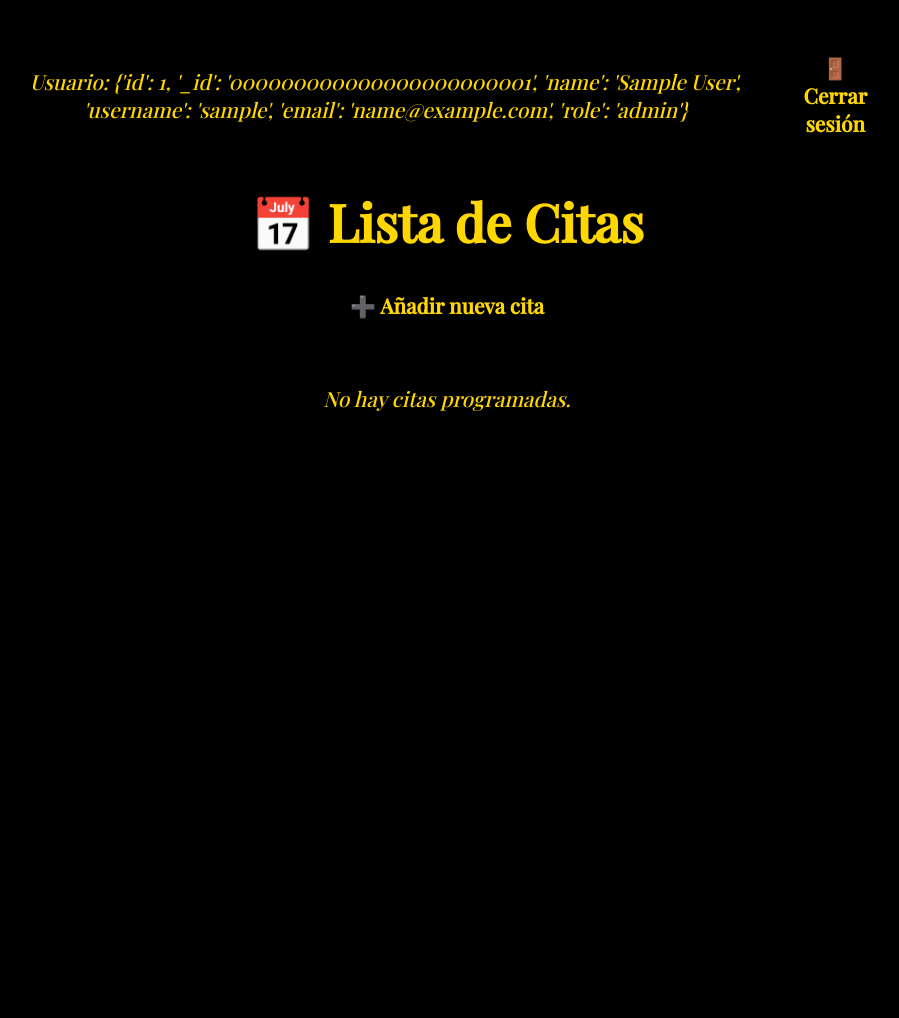
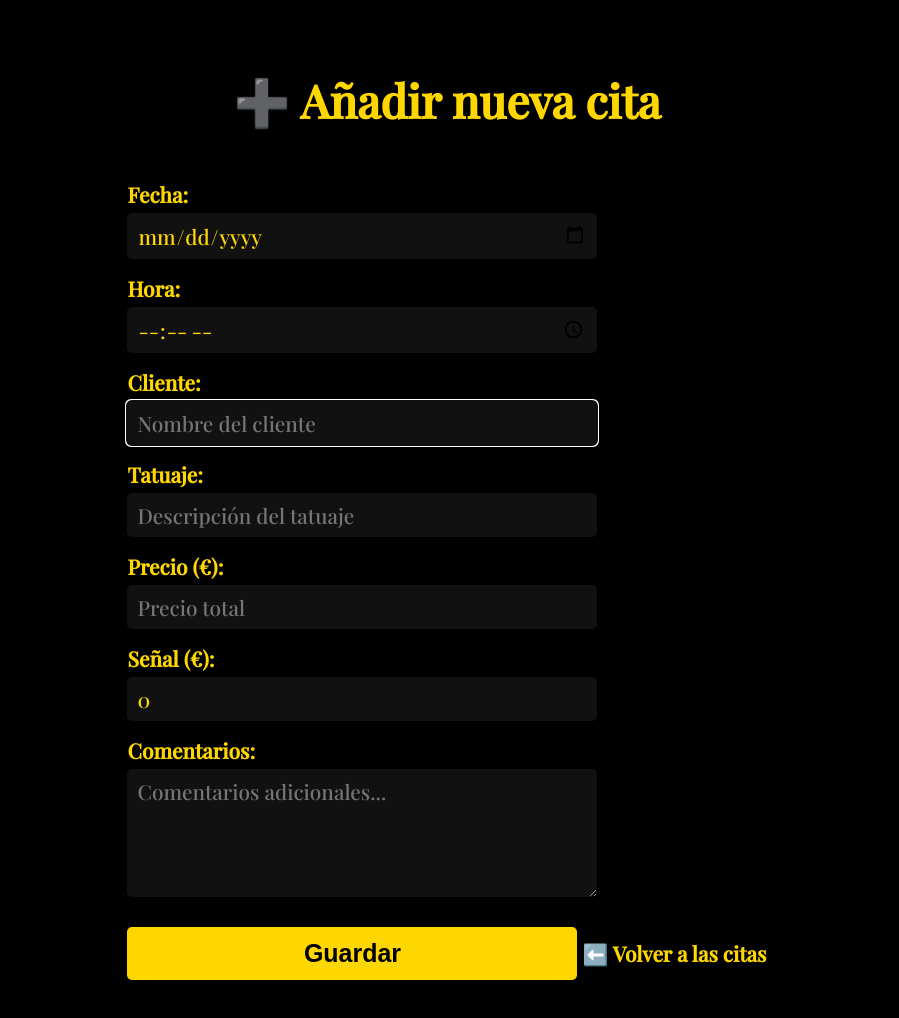
Before and after one commit to phoenixgabba/Agenda-Citas, a Flask app: page /nueva in a window 1280 px wide. Shown: the whole page, without its empty margins (193-1092 px from the left). Before the commit the page ends 411 px from the top, so only its background shows below. Run offline with Flask 3, Linux system fonts and the light colour scheme; the visitor is signed in with stand-in values (Sample User, id 1).

Commit message:
nueva_cita.html

```diff
--- a/templates/nueva_cita.html
+++ b/templates/nueva_cita.html
@@ -2,8 +2,7 @@
 <html lang="es">
 <head>
     <meta charset="UTF-8">
-    <meta name="viewport" content="width=device-width, initial-scale=1.0">
-    <title>Gestor de Citas</title>
+    <title>Nueva Cita</title>
     <link href="https://fonts.googleapis.com/css2?family=Playfair+Display:wght@500&display=swap" rel="stylesheet">
     <style>
         body {
@@ -14,143 +13,84 @@
             padding: 30px;
             font-size: 1.3em;
         }
-        table {
-            margin: 0 auto;
-            border-collapse: collapse;
-            width: 90%;
-            max-width: 900px;
+        form {
+            margin-top: 20px;
+            display: inline-block;
+            text-align: left;
+            max-width: 450px;
+            width: 100%;
         }
-        th, td {
-            border: 1px solid #FFD700;
-            padding: 10px 15px;
+        label {
+            display: block;
+            margin-top: 15px;
+            font-weight: bold;
         }
-        th {
-            background-color: #222;
+        input, textarea {
+            width: 100%;
+            padding: 8px 10px;
+            margin-top: 5px;
+            border: none;
+            border-radius: 5px;
+            background-color: #111;
+            color: #FFD700;
+            font-family: inherit;
+            font-size: 1em;
+            resize: vertical;
         }
-        td {
-            background-color: #111;
+        button {
+            margin-top: 25px;
+            padding: 12px 25px;
+            background-color: #FFD700;
+            color: #000;
+            border: none;
+            border-radius: 5px;
+            cursor: pointer;
+            font-weight: bold;
+            font-size: 1.2em;
+            width: 100%;
         }
         a {
             color: #FFD700;
             text-decoration: none;
+            display: inline-block;
+            margin-top: 25px;
             font-weight: bold;
-            margin: 15px;
-            display: inline-block;
         }
         a:hover {
             text-decoration: underline;
         }
-        .flash-success {
-            color: #0f0;
-            margin-bottom: 20px;
-            font-weight: bold;
-        }
-        .flash-error {
-            color: #f33;
-            margin-bottom: 20px;
-            font-weight: bold;
-        }
-        .flash-warning {
-            color: #ffa500;
-            margin-bottom: 20px;
-            font-weight: bold;
-        }
-        .flash-info {
-            color: #00f;
-            margin-bottom: 20px;
-            font-weight: bold;
-        }
         h1 {
-            margin-bottom: 20px;
-            font-size: 2.5em;
-        }
-        .no-citas {
-            margin-top: 50px;
-            font-style: italic;
-        }
-        button.eliminar-btn {
-            background: none;
-            border: none;
-            color: #FFD700;
-            cursor: pointer;
-            font-weight: bold;
-            font-size: 1em;
-            padding: 0;
-        }
-        button.eliminar-btn:hover {
-            text-decoration: underline;
-        }
-        .top-bar {
-            display: flex;
-            justify-content: space-between;
-            align-items: center;
-            max-width: 900px;
-            margin: 0 auto 30px;
-            padding: 0 10px;
-        }
-        .top-bar span {
-            font-style: italic;
+            margin-bottom: 15px;
+            font-size: 2.2em;
         }
     </style>
 </head>
 <body>
+    <h1>➕ Añadir nueva cita</h1>
+    <form method="POST">
+        <label for="fecha">Fecha:</label>
+        <input type="date" name="fecha" id="fecha" required>
 
-    <div class="top-bar">
-        <span>Usuario: {{ session.usuario }}</span>
-        <a href="/logout">🚪 Cerrar sesión</a>
-    </div>
+        <label for="hora">Hora:</label>
+        <input type="time" name="hora" id="hora" required>
 
-    {% with messages = get_flashed_messages(with_categories=true) %}
-      {% if messages %}
-        <div>
-          {% for category, message in messages %}
-            <p class="flash-{{ category }}">{{ message }}</p>
-          {% endfor %}
-        </div>
-      {% endif %}
-    {% endwith %}
+        <label for="cliente">Cliente:</label>
+        <input type="text" name="cliente" id="cliente" required placeholder="Nombre del cliente" autocomplete="off" autofocus>
 
-    <h1>📅 Lista de Citas</h1>
-    <a href="/nueva">➕ Añadir nueva cita</a>
+        <label for="tatuaje">Tatuaje:</label>
+        <input type="text" name="tatuaje" id="tatuaje" required placeholder="Descripción del tatuaje" autocomplete="off">
 
-    {% if citas|length == 0 %}
-        <p class="no-citas">No hay citas programadas.</p>
-    {% else %}
-    <table>
-        <thead>
-            <tr>
-                <th>Fecha</th>
-                <th>Hora</th>
-                <th>Cliente</th>
-                <th>Tatuaje</th>
-                <th>Precio (€)</th>
-                <th>Señal (€)</th>
-                <th>Comentarios</th>
-                <th>Editar</th>
-                <th>Eliminar</th>
-            </tr>
-        </thead>
-        <tbody>
-            {% for cita in citas %}
-            <tr>
-                <td>{{ cita.fecha }}</td>
-                <td>{{ cita.hora }}</td>
-                <td>{{ cita.cliente }}</td>
-                <td>{{ cita.tatuaje }}</td>
-                <td>{{ "%.2f"|format(cita.precio) }}</td>
-                <td>{{ "%.2f"|format(cita.senal if cita.senal is defined else 0) }}</td>
-                <td>{{ cita.comentarios|default('') }}</td>
-                <td><a href="/editar/{{ loop.index0 }}">✏️ Editar</a></td>
-                <td>
-                    <form action="/eliminar/{{ loop.index0 }}" method="POST" onsubmit="return confirm('¿Seguro que quieres eliminar esta cita?');">
-                        <button type="submit" class="eliminar-btn">🗑️ Eliminar</button>
-                    </form>
-                </td>
-            </tr>
-            {% endfor %}
-        </tbody>
-    </table>
-    {% endif %}
+        <label for="precio">Precio (€):</label>
+        <input type="number" step="0.01" min="0" name="precio" id="precio" required placeholder="Precio total">
 
+        <label for="senal">Señal (€):</label>
+        <input type="number" step="0.01" min="0" name="senal" id="senal" value="0" placeholder="Cantidad entregada">
+
+        <label for="comentarios">Comentarios:</label>
+        <textarea name="comentarios" id="comentarios" rows="4" placeholder="Comentarios adicionales..."></textarea>
+
+        <button type="submit">Guardar</button>
+    </form>
+    <a href="/">⬅️ Volver a las citas</a>
 </body>
 </html>
```
